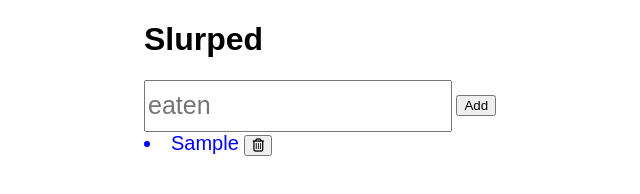
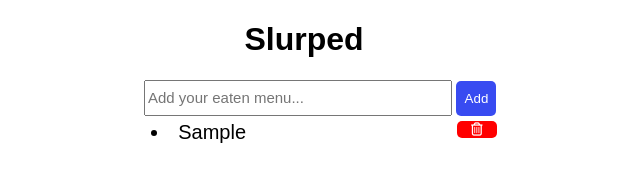
Before and after one commit to cwonjin11/slurped, a plain HTML site: page index.html in a window 1280 px wide. Both pictures are taken after typing "Sample" into the empty fields and a click on the button "Add". Shown: the whole page, without its empty margins (336-976 px from the left). Drawn offline with Linux system fonts and the light colour scheme.

Commit message:
Added: css

```diff
--- a/index.html
+++ b/index.html
@@ -14,12 +14,11 @@
     <div class="container">
 
         <div id="addDishes">
-            <input id="inputField" type="text" placeholder="eaten">
+            <input id="inputField" type="text" placeholder="Add your eaten menu...">
             <button id="add">Add</button>
         </div>
 
         <div class="dishes" id="allDishes">
-
         </div>
 
     </div>
--- a/index.js
+++ b/index.js
@@ -8,33 +8,27 @@ document.addEventListener("DOMContentLoaded", () => {
 })
 
 
-
-
-const changeBackground = () => { document.addEventListener("click", () => {
-    document.body.style.backgroundColor  = "red"
-    })
-}
-
 let addDishButton = document.getElementById("add")
-let dishContainer = document.getElementById("allDishes")
+let allDishes = document.getElementById("allDishes")
 let inputField = document.getElementById("inputField")
 
 const createADish = () => {
-    addDishButton.onclick = () => {
-
+    addDishButton.addEventListener("click", () => {
         if(inputField.value.length == 0){
             alert("Please Enter the Name of a dish ")
         } else {
             let dish = document.createElement('p')
             dish.classList.add("dish-styling")
             dish.innerHTML += `
-                <li>${inputField.value}
-                    <button class="delete">
-                        <i class="far fa-trash-alt"></i>
-                    </button>
-                </li>
+                <div class="dish-container">
+                    <li>${inputField.value}
+                        <button class="delete">
+                            <i class="far fa-trash-alt"></i>
+                        </button>
+                    </li>
+                </div>
                 `
-            dishContainer.appendChild(dish)
+            allDishes.appendChild(dish)
             inputField.value = ""
 
 
@@ -47,7 +41,7 @@ const createADish = () => {
             }
 
         }
-    }
+    })
 
 
 }
@@ -61,6 +55,15 @@ const enterToAdd = () => {
 }
 
 
+
+
+
+
+// FOR A TEST PURPOSE
+// const changeBackground = () => { document.addEventListener("click", () => {
+//     document.body.style.backgroundColor  = "red"
+//     })
+// }
 
 
 
--- a/style.css
+++ b/style.css
@@ -7,24 +7,56 @@ html, body {
     font-family: Arial, Helvetica, sans-serif;
 }
 
+h1{
+    text-align: center;
+}
 .container {
     width: 360px;
 }
 
 #inputField {
     width: 300px;
-    height: 46px;
+    height: 30px;
+    /* outline: none; */
+    /* border: 1px solide black; */
+    font-size: 15px;
+    /* vertical-align: middle; */
+}
+
+#addDishes button{
+    background-color: #384bf1;
+    color: #ffffff;
+    height: 35px;
+    width: 40px;
+    border-radius: 5px;
+    border: none;
+    cursor: pointer;
     outline: none;
-    border: 1px solide black;
-    font-size: 25px;
-    vertical-align: middle;
 }
 
 .dish-styling{
+    /* height: 30px; */
     margin: auto;
-    position: relative;
+    width: 96%;
+    /* position: relative; */
     /* float: right; */
     cursor: pointer;
     font-size: 20px;
-    color: blue
 }
+
+.dish-styling li{
+    margin-top: 5px
+}
+
+
+.dish-styling button{
+    background-color: red;
+    float: right;
+    color: #ffffff;
+    height: 100%;
+    width: 40px;
+    border-radius: 5px;
+    border: none;
+    cursor: pointer;
+    outline: none;
+}
```
